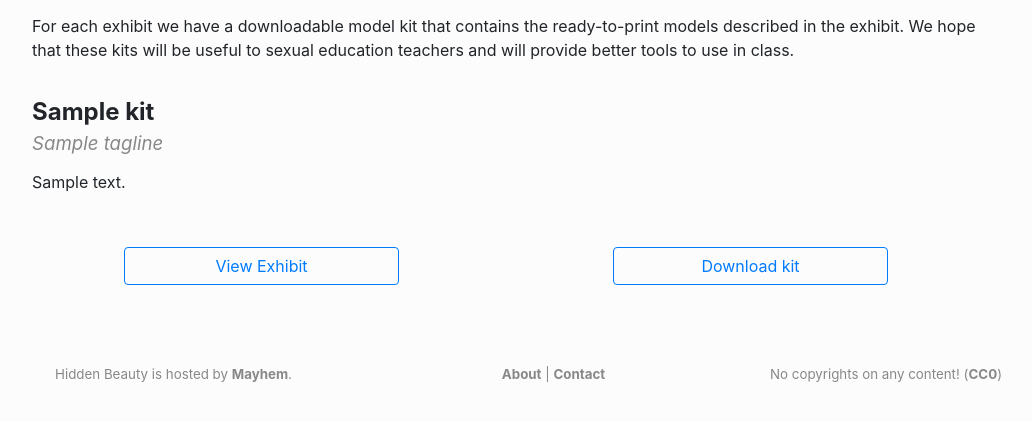
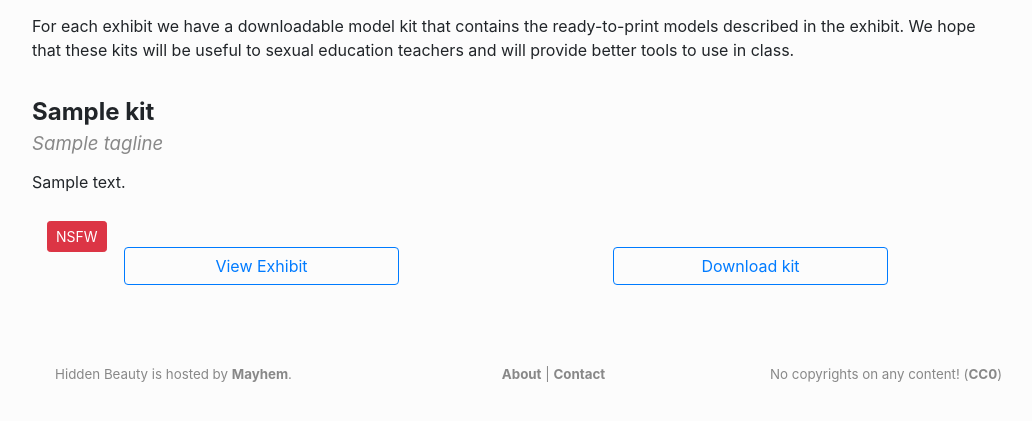
Before and after one commit to hidden-beauty/hiddenbeauty-web, a Python web app: template hiddenbeauty/template/index.html in a window 1280 px wide. Shown: the part 228-649 px from the top of the page, without its empty margins (134-1166 px from the left). Run offline with Jinja, Linux system fonts and the light colour scheme; the template is opened without the code that fills it: most values are stand-ins (such as "Sample title", 1, 10 or a date in 2020); some libraries are stand-ins or nearby versions.

Commit message:
NSFW filter buttons works

```diff
--- a/hiddenbeauty/static/css/hb.css
+++ b/hiddenbeauty/static/css/hb.css
@@ -216,6 +216,13 @@ h2 {
     padding: 2px 4px 2px 4px;
 }
 
+.nsfw-button-overlay {
+    position: absolute;
+    z-index: 1;
+    left: 15px;
+    top: 15px;
+}
+
 .focus-button {
     color: #333;
 }
--- a/hiddenbeauty/template/exhibit/index.html
+++ b/hiddenbeauty/template/exhibit/index.html
@@ -34,7 +34,7 @@
               {% for model in kit.models[:4] %}
                 <div class="col-sm-3 text-center">
                   <a href="/model/{{ model.model }}">
-                    {{ screenshot(model.id, model.code, model.version, False, "exhibit-screenshot") }}
+                    {{ screenshot(model.id, model.code, model.version, False, "exhibit-screenshot", "btn-sm") }}
                   </a>
                 </div>
               {% endfor %}
--- a/hiddenbeauty/template/macros.html
+++ b/hiddenbeauty/template/macros.html
@@ -1,8 +1,17 @@
-{% macro screenshot(id, code, version=1, tagged=False, class="", style="") -%}
-<img id="{{ "screenshot-" + id|string + "-" + code + "-" + version|string + "-" + tagged|string }}"
+{% macro screenshot(id, code, version=1, tagged=False, class="", btn_class="") -%}
+<div style="position: relative">
+    <a href="/model/{{ id|string + "-" + code + "-" + version|string }}">
+      <img id="{{ "screenshot-" + id|string + "-" + code + "-" + version|string }}"
            src="{{ url_for_screenshot(id, code, version, True, tagged) }}"
            class="{{ class }}"
            style="{{ style }}">
+    </a>
+    <div id="image-{{ id|string + "-" + code + "-" + version|string }}" class="nsfw-button-overlay">
+       <button type="button"
+               id="{{ id|string + "-" + code + "-" + version|string }}"
+               class="img-button btn btn-danger {{ btn_class }}">NSFW</button>
+    </div>
+</div>
 {% endmacro %}
 
 {% macro screenshot_js() -%}
@@ -12,11 +21,12 @@ var swf = true;
 var initial_swf = swf;
 
 $( document ).ready(function() {
-    $('body').on('click','img',img_click);
+    $('.img-button').each(function(i, obj) {
+        $("#" + this.id).on('click', img_click);
+    });
 });
 function img_click(evt) {
     id = evt.target.id;
-    if (id.startsWith("screenshot-")) {
     if (!(id in states)) {
         states[id] = initial_swf;
     }
@@ -24,9 +34,10 @@ function img_click(evt) {
     states[id] = !states[id]
 
     data = id.split("-")
-        url = make_url(data[1], data[2], data[3], states[id], data[4] == 'True');
-        $("#" + id).attr("src", url);
-    };
+    url = make_url(data[0], data[1], data[2], states[id], data[3] == 'True');
+
+    console.log("#screenshot-" + id);
+    $("#screenshot-" + id).attr("src", url);
 }
 function make_url(id, code, version, sfw, tagged) {
     url = "/model/m/" + id.toString() +
```
Lines whose indentation alone changed are shown as unchanged.
